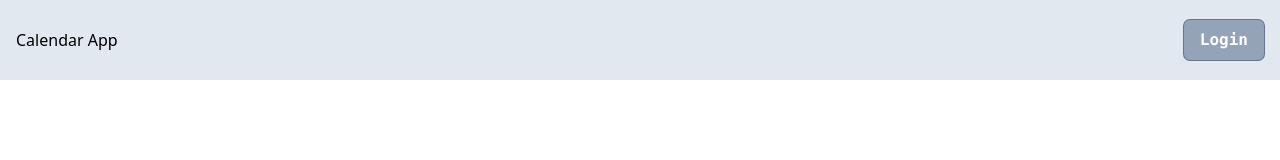
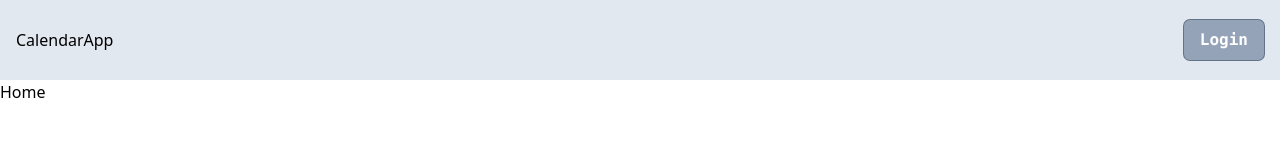
Before and after one commit to arieldelg/calendar-app, a React (Vite) app: page / in a window 1280 px wide. Shown: the top 160 px of the page. Built offline with nearby package versions, Linux system fonts and the light colour scheme.

Commit message:
adding name when user login

```diff
--- a/src/hooks/useCheckJWT.ts
+++ b/src/hooks/useCheckJWT.ts
@@ -19,6 +19,7 @@ const useCheckJWT = () => {
   };
 
   return {
+    //funtion
     startRenew,
   };
 };
--- a/src/main.tsx
+++ b/src/main.tsx
@@ -15,6 +15,10 @@ const router = createBrowserRouter([
     path: "/",
     element: <Root />,
     children: [
+      {
+        path: "/",
+        element: <p>Home</p>,
+      },
       {
         element: <ProtectedRouter />,
         children: [
--- a/src/routes/Pages/ProtectedRouter.tsx
+++ b/src/routes/Pages/ProtectedRouter.tsx
@@ -1,9 +1,16 @@
 import { Navigate, Outlet } from "react-router-dom";
 import { useAppSelector } from "../../store/hooks";
 import { STATEAUTHSELECTOR } from "../../store/slices/authSlice";
+import useCheckJWT from "../../hooks/useCheckJWT";
+import { useEffect } from "react";
 
 const ProtectedRouter = () => {
+  const { startRenew } = useCheckJWT();
   const state = useAppSelector(STATEAUTHSELECTOR);
+  useEffect(() => {
+    console.log("ejecuto");
+    startRenew();
+  }, [startRenew]);
 
   if (state === "checking") return <p>Cargando...</p>;
   if (state === "authenticated") return <Outlet />;
--- a/src/routes/Root.tsx
+++ b/src/routes/Root.tsx
@@ -1,22 +1,19 @@
 import { NavLink, Outlet } from "react-router-dom";
 import { useAppDispatch, useAppSelector } from "../store/hooks";
-import { STATEAUTHSELECTOR } from "../store/slices/authSlice";
-import useCheckJWT from "../hooks/useCheckJWT";
-import { useEffect } from "react";
+import { STATEAUTHSELECTOR, USERDATASELECTOR } from "../store/slices/authSlice";
+
 import { startLogoutUser } from "../store/authThunk/thunks";
 
 const Root = () => {
   const dispatch = useAppDispatch();
   const state = useAppSelector(STATEAUTHSELECTOR);
-  const { startRenew } = useCheckJWT();
-  useEffect(() => {
-    startRenew();
-  }, [startRenew]);
+  const user = useAppSelector(USERDATASELECTOR);
+
   return (
     <section className="w-screen h-screen grid grid-rows-[5rem_auto]">
       <header className="w-full h-full bg-slate-200 px-4">
         <nav className="flex items-center justify-between  w-full h-full">
-          <h1>Calendar App</h1>
+          <h1>{user?.name ? user.name : <span>CalendarApp</span>}</h1>
 
           {state === "authenticated" ? (
             <button
--- a/src/store/slices/authSlice.ts
+++ b/src/store/slices/authSlice.ts
@@ -56,6 +56,7 @@ export default authSlice.reducer;
 
 const STATEAUTH = (state: RootState) => state;
 const ERRORRESPONSE = (state: RootState) => state;
+const USERDATA = (state: RootState) => state;
 
 export const STATEAUTHSELECTOR = createSelector(
   [STATEAUTH],
@@ -66,3 +67,8 @@ export const ERRORESPONSEAUTH = createSelector(
   [ERRORRESPONSE],
   (ERRORRESPONSE) => ERRORRESPONSE.auth.errorMessage
 );
+
+export const USERDATASELECTOR = createSelector(
+  [USERDATA],
+  (USERDATA) => USERDATA.auth.user
+);
```
